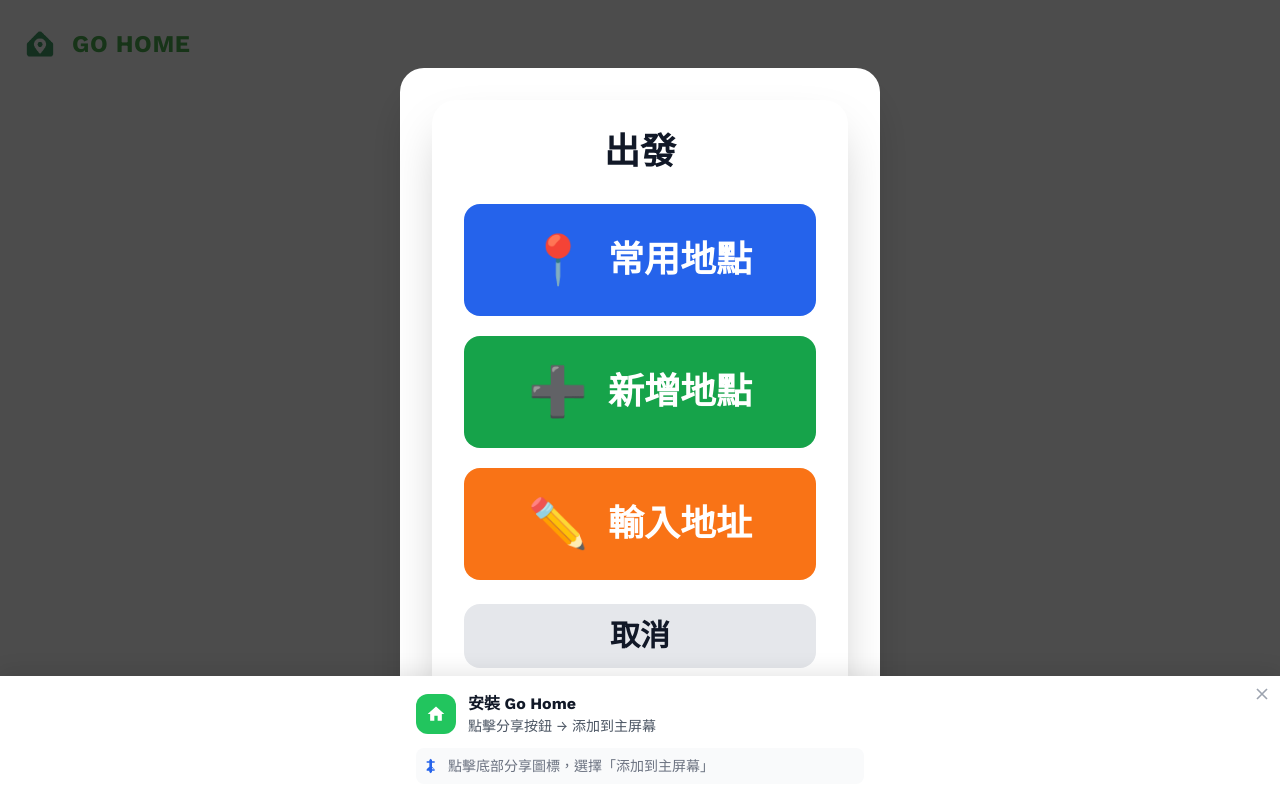
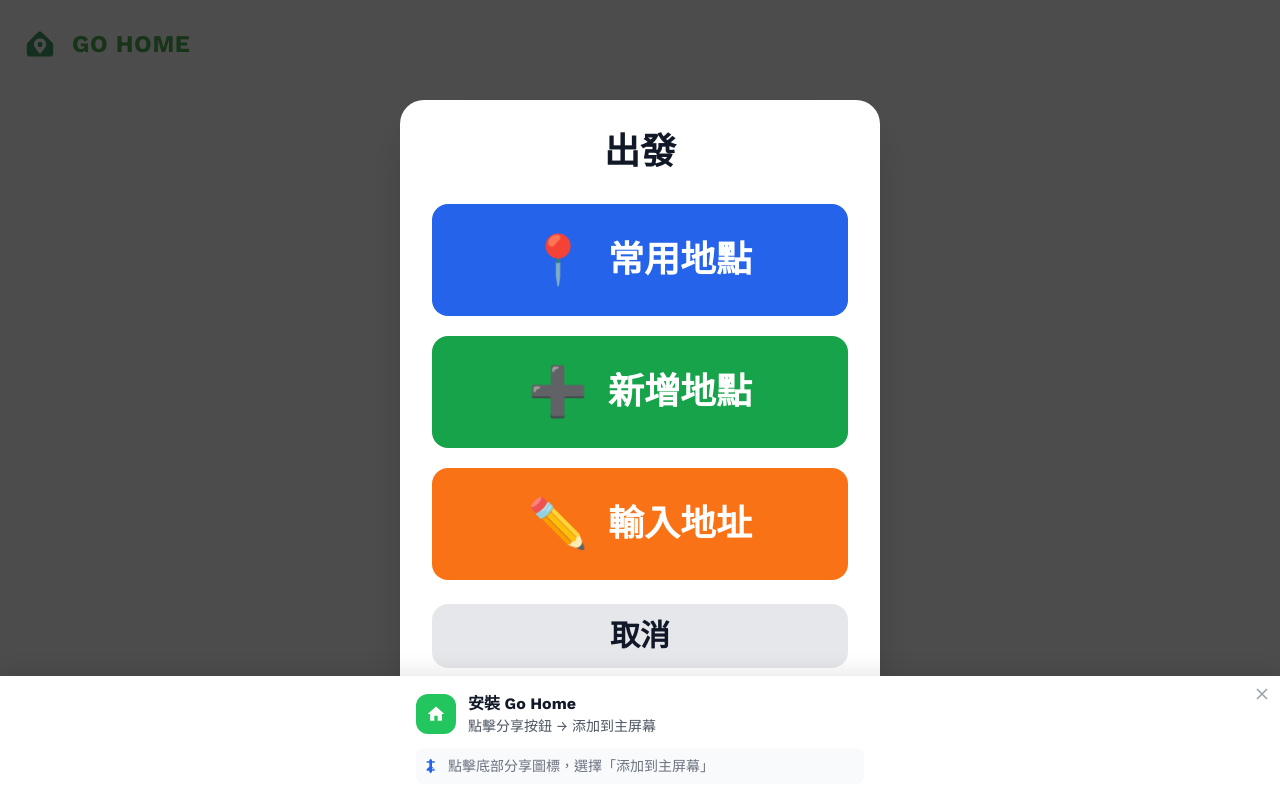
Before and after one commit to zendo00/go-home-app, a Next.js app: page / in a window 1280 px wide. Both pictures are taken after a click on the button "GO". Built offline with nearby package versions, Linux system fonts and the light colour scheme.

Commit message:
fix: remove redundant container div from MainMenuView to fix box-in-box layout

```diff
--- a/components/MainMenuView.tsx
+++ b/components/MainMenuView.tsx
@@ -22,7 +22,7 @@ export default function MainMenuView({ locale, onNavigate, onClose }: MainMenuVi
   };
 
   return (
-    <div className="bg-white rounded-3xl p-8 w-full shadow-2xl">
+    <>
       <h2 className="text-4xl font-bold text-gray-900 mb-8 text-center">
         出發
       </h2>
@@ -46,6 +46,6 @@ export default function MainMenuView({ locale, onNavigate, onClose }: MainMenuVi
       >
         取消
       </button>
-    </div>
+    </>
   );
 }
```
